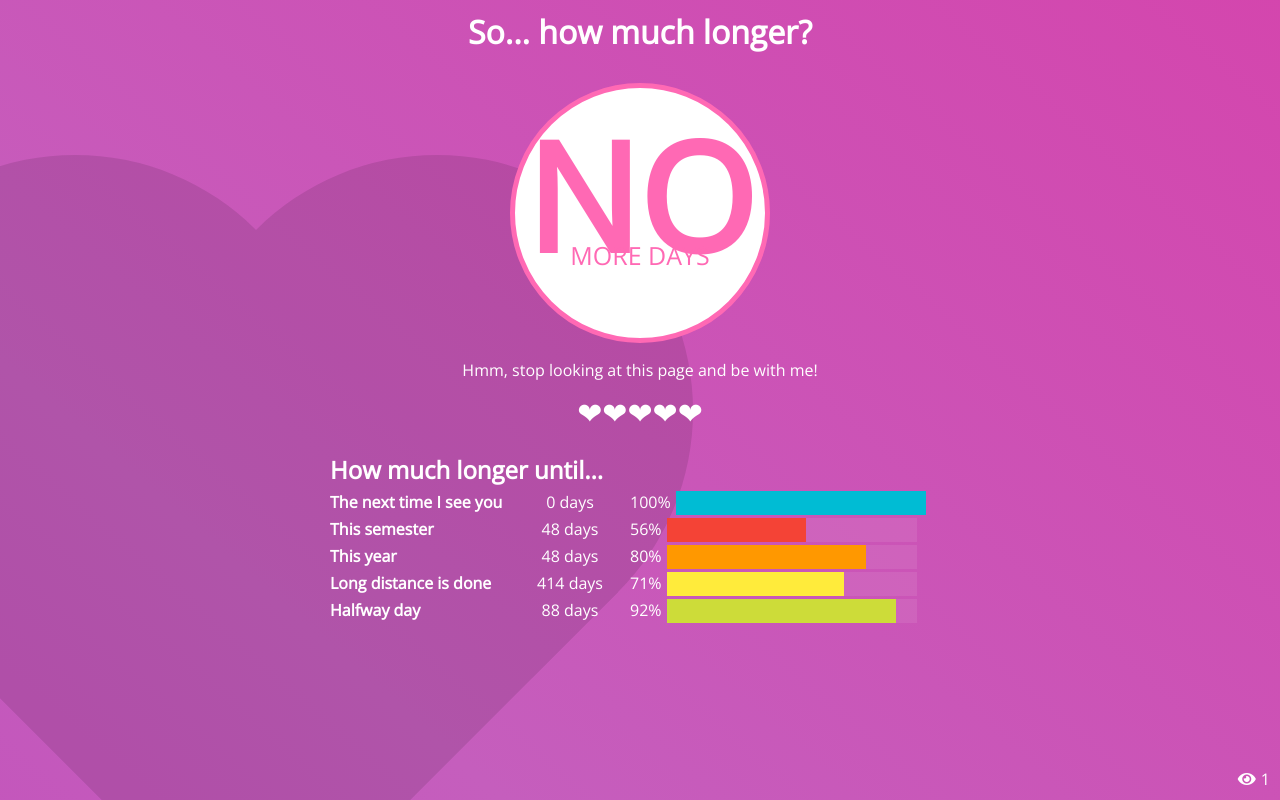
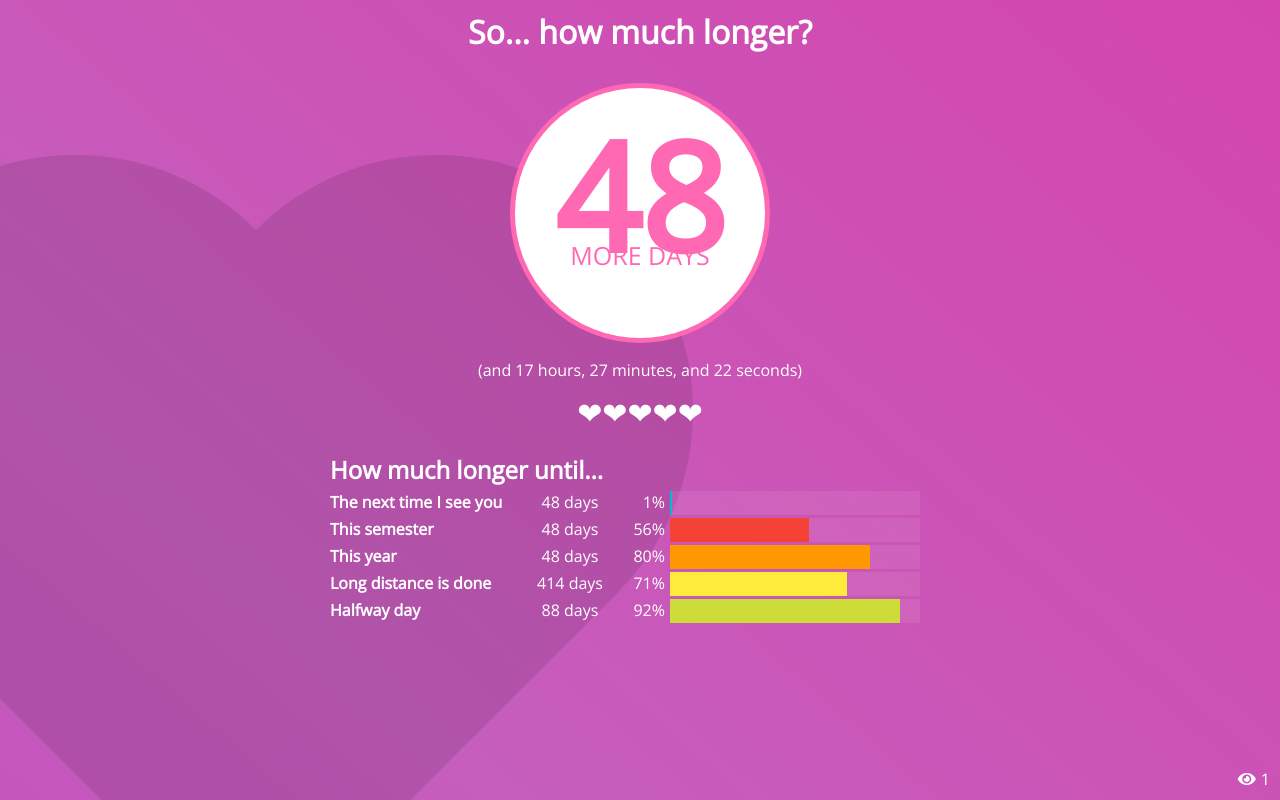
Before and after one commit to mspoehr/mspoehr.github.io, a plain HTML site: page days/index.html in a window 1280 px wide. Drawn offline with nearby package versions, Linux system fonts and the light colour scheme.

Commit message:
/days - updated dates for the final stretch!

```diff
--- a/days/countdown.js
+++ b/days/countdown.js
@@ -1,4 +1,4 @@
-var end = new Date('03/08/2019 5:00 PM');
+var end = new Date('05/03/2019 1:00 PM');
 
 var _milli = 1
 var _second = 1000;
--- a/days/progress.js
+++ b/days/progress.js
@@ -1,14 +1,14 @@
-var progress1Start = new Date('01/13/2019 12:00 PM');
+var progress1Start = new Date('03/15/2019 9:00 AM');
 var progress2Start = new Date('01/13/2019 12:00 PM');
 var progress3Start = new Date('09/01/2018 12:00 PM');
 var progress4Start = new Date('06/12/2016 06:00 PM');
 var progress5Start = new Date('06/12/2016 06:00 PM');
 var starts = [progress1Start, progress2Start, progress3Start, progress4Start, progress5Start]
 
-var progress1End = new Date('03/08/2019 5:00 PM');
-var progress2End = new Date('05/03/2019 5:00 PM');
-var progress3End = new Date('05/03/2019 5:00 PM');
-var progress4End = new Date('05/03/2020 5:00 PM');
+var progress1End = new Date('05/03/2019 1:00 PM');
+var progress2End = new Date('05/03/2019 1:00 PM');
+var progress3End = new Date('05/03/2019 1:00 PM');
+var progress4End = new Date('05/03/2020 1:00 PM');
 var progress5End = new Date('06/12/2019 12:00 AM');
 var ends = [progress1End, progress2End, progress3End, progress4End, progress5End]
 
--- a/days/stylesheet.css
+++ b/days/stylesheet.css
@@ -118,6 +118,8 @@ tr:hover {
 
 .percent {
     padding: 0 5px 0 25px;
+    width: 35px;
+    text-align: right;
 }
 
 #progress1 .bar div {
```
